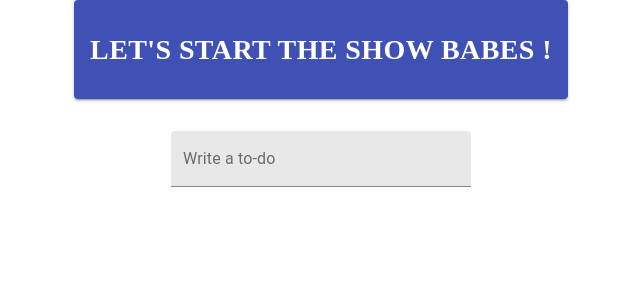
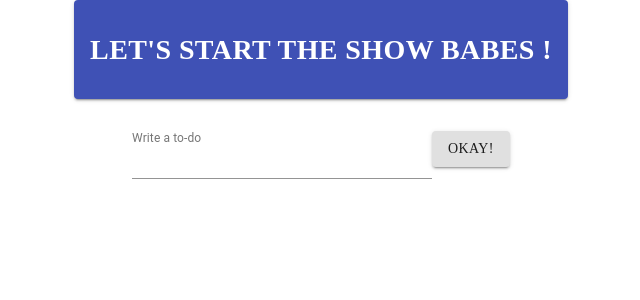
Before and after one commit to S1acharya/To-Do-App, a React (Create React App) app: page / in a window 1280 px wide. Shown: the top 300 px of the page, without its empty margins (319-959 px from the left). Built offline with nearby package versions, Linux system fonts and the light colour scheme; a web font is replaced by a local one.

Commit message:
Add data to firebase dynamically

```diff
--- a/src/App.js
+++ b/src/App.js
@@ -1,15 +1,65 @@
 import './App.css';
 import Button from '@material-ui/core/Button';
 import TextField from '@material-ui/core/TextField';
+import { useState } from 'react';
+// import Button from '@material-ui/core/Button';
+import {db} from "./firebase_config";
+import firebase from "firebase";
 
 function App() {
+
+  // we save the data that user types to a variable , so that we can later push it to database
+  // for this we will use hooks
+
+  // here state is the variable and setstate is the function which updates the variable.
+  // this state can't be updated without this function
+  // initialState is actually th initial value for texField
+  // const [state, setState] = useState(initialState);
+  const [todoInput , setTodoInput] = useState(" ");
+
+  // add todo to database
+  // this works whenever user hits enter after writing text
+  function addtodo(e) {
+    e.preventDefault();         //this is to stop the page from reloading
+    // console.log("add a todo");
+    db
+    .collection("todos")
+    .add({
+      inprogress: true,
+      timestamp: firebase.firestore.FieldValue.serverTimestamp(),
+      todo:todoInput,
+    })
+// next line is so that after we add a new todo to database , we get an empty textfield to type again
+    setTodoInput("");
+
+  };
+
+  // we can also write above function this way
+  // const addtodo = () => {
+  // }
+
   return (
     <div className="App" style={styles.textField}>
       <Button variant="contained" color="primary">
         <h1>Let's start the show Babes !</h1>
       </Button>
       <p></p>
-      <TextField id="filled-basic" label="Write a to-do" variant="filled" style={{maxWidth: "300px" , width : "90vw"}}/>
+      <div>
+          <form>
+            <TextField
+              id="standard-basic"
+              label="Write a to-do"
+              value = {todoInput}
+              onChange = {(e) => {
+                setTodoInput(e.target.value);
+                // console.log('this is the todo input' , e.target.value);
+                // console.log(`this is the todo input ${e.target.value}`);  // another way of writing console using backtick
+              }}
+              style={{maxWidth: "300px" , width : "90vw"}}
+            />
+            <Button type = "submit" variant="contained" onClick = {addtodo} style={styles.button}>Okay!</Button>
+          </form>
+      </div>
     </div>
   );
 }
@@ -25,6 +75,9 @@ const styles = {
     justifyContent: "center",
     alignItems: "center",
   },
+  // button: {
+  //   display: "none",
+  // },
   nav: {
     height: 70,
     background: '#4267b2',
```
